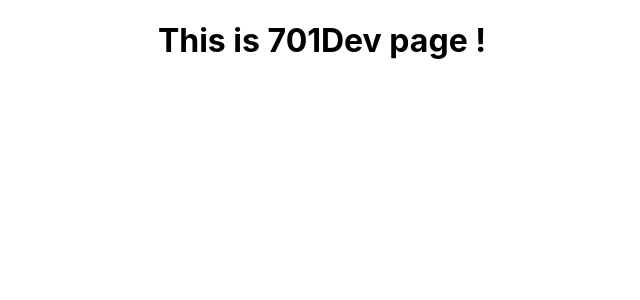
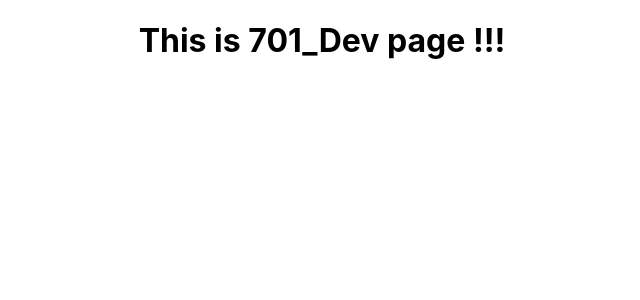
Before and after one commit to ziddou701/701dev, a React (Create React App) app: page / in a window 1280 px wide. Shown: the top 300 px of the page, without its empty margins (318-958 px from the left). Built offline with nearby package versions, Linux system fonts and the light colour scheme.

Commit message:
This should work now

```diff
--- a/src/App.js
+++ b/src/App.js
@@ -3,7 +3,7 @@ import './App.css';
 function App() {
   return (
     <div className="App">
-      <h1>This is 701Dev page !</h1>
+      <h1>This is 701_Dev page !!!</h1>
     </div>
   );
 }
```
